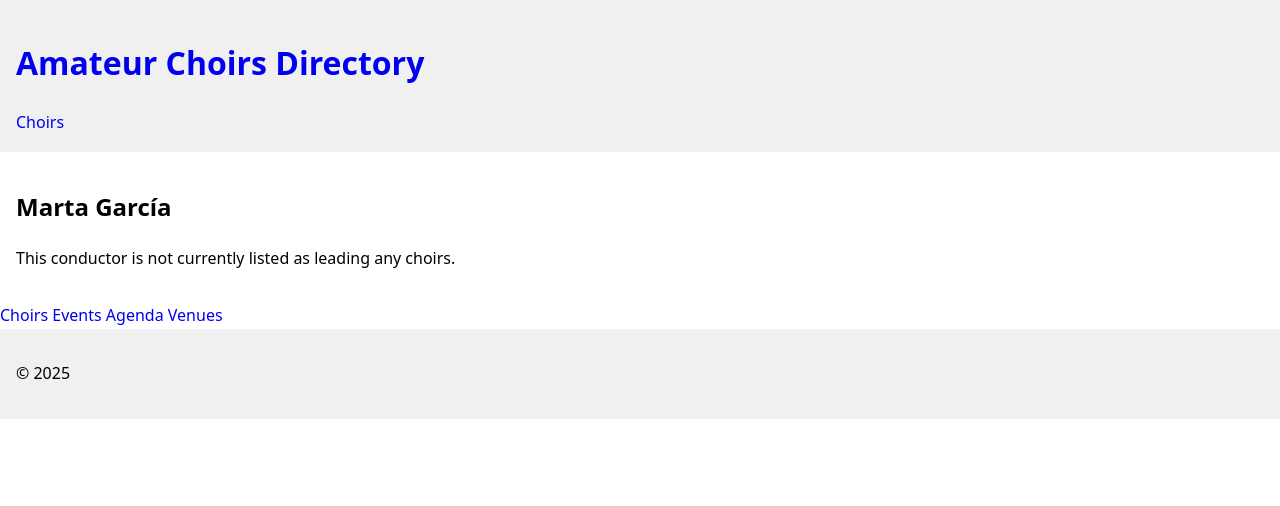
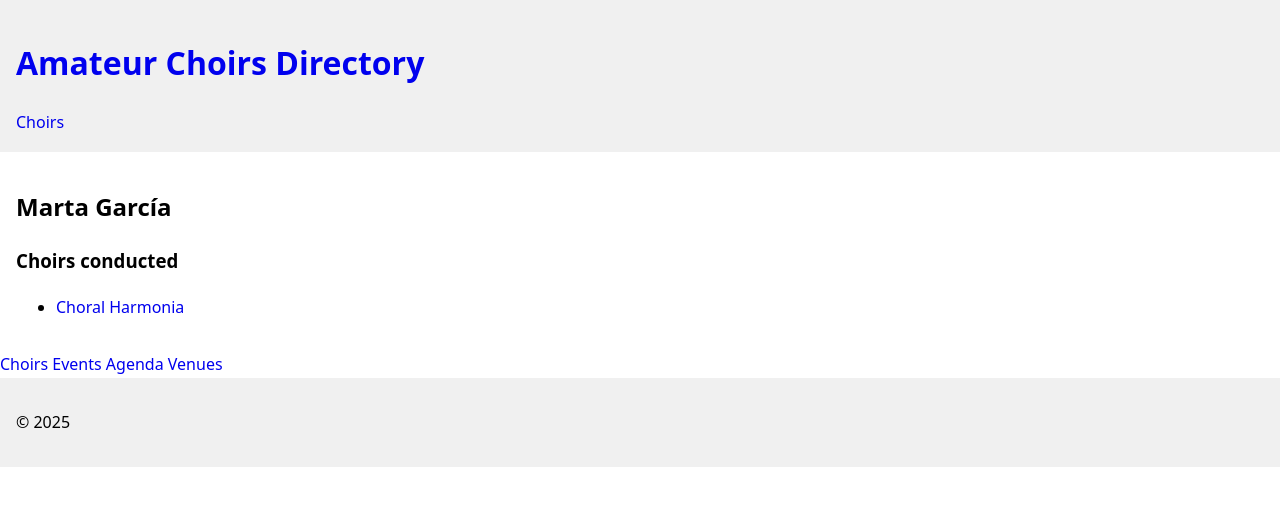
Before and after one commit to jllobera/quicanta, a Jekyll site: the page built from _people/marta-garcia.md, in a window 1280 px wide. Shown: the top 506 px of the page. Built offline with Jekyll 4.4.1, drawn with Linux system fonts in a browser that asks for light colours.

Commit message:
Update conductor.html

```diff
--- a/_layouts/conductor.html
+++ b/_layouts/conductor.html
@@ -11,8 +11,13 @@ layout: default
   {% endcomment %}
   {% assign choirs_led = "" | split: "" %}
   {% for choir in site.choirs %}
-    {% if choir.conductors and choir.conductors contains page.slug %}
-      {% assign choirs_led = choirs_led | push: choir %}
+    {% if choir.conductors %}
+      {% for c in choir.conductors %}
+        {% if c.slug == page.slug %}
+          {% assign choirs_led = choirs_led | push: choir %}
+          {% break %}
+        {% endif %}
+      {% endfor %}
     {% endif %}
   {% endfor %}
 
```
